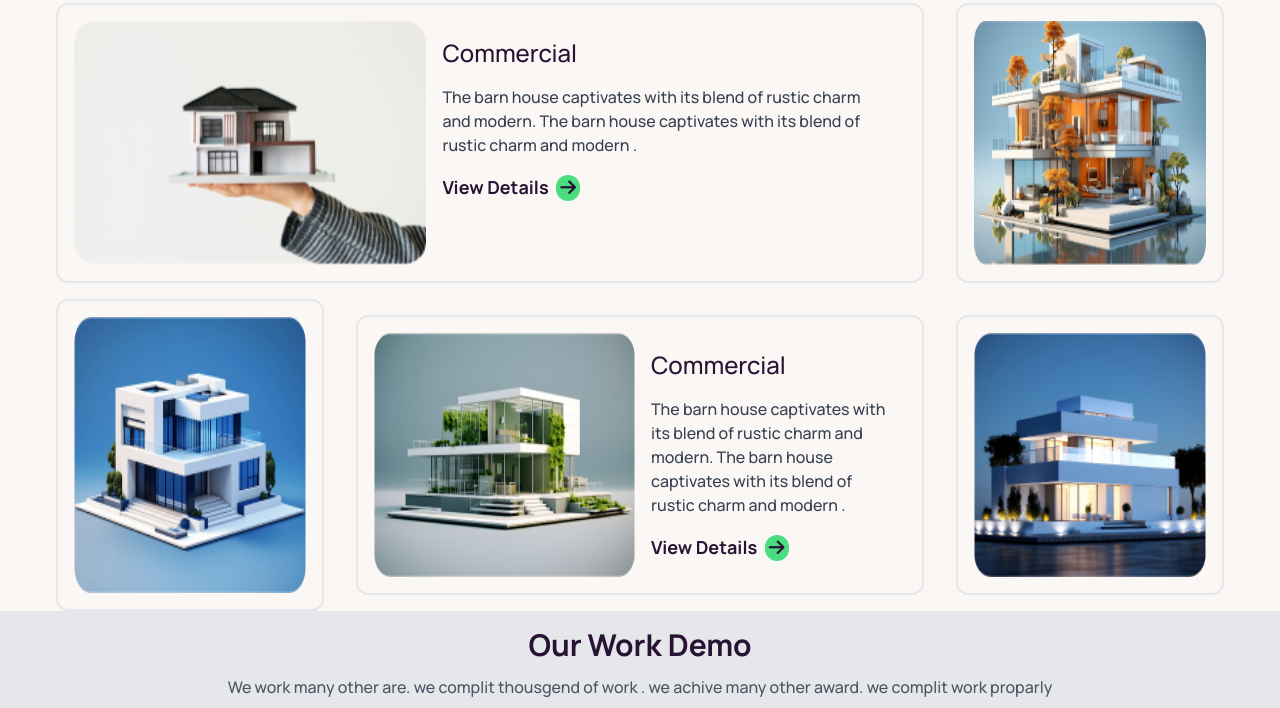
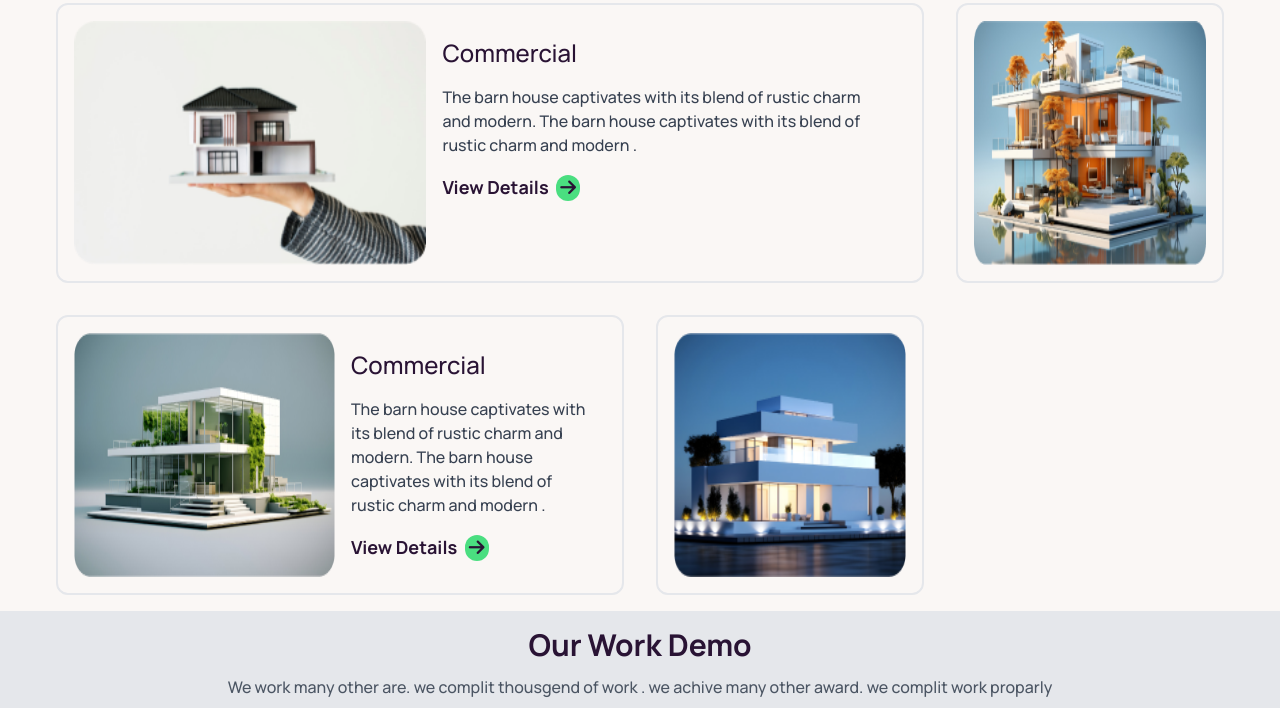
Before and after one commit to mrahim2326/assaignment-3, a plain HTML site: page index.html in a window 1280 px wide. Shown: the part 1866-2574 px from the top of the page. Drawn offline with nearby package versions, Linux system fonts and the light colour scheme.

Commit message:
fourth push

```diff
--- a/index.html
+++ b/index.html
@@ -228,7 +228,7 @@
           <!--part-->
           <div class="rounded-xl p-4 m-4 flex justify-center  border-2"><img src="image/img2.png" alt=""></div>
           <!--part-->
-          <div class="rounded-xl p-4 mx-4 flex justify-center  border-2 h-full"><img src="image/img3.png" alt=""></div>
+          <div class=" lg:hidden rounded-xl p-4 m-4 flex justify-center  border-2"><img src="image/img3.png" alt=""></div>
           <!--part-->
           <div class="border-2 p-4 m-4 rounded-xl md:flex  md:col-span-2">
             <img src="image/img4.png" alt="">
```
